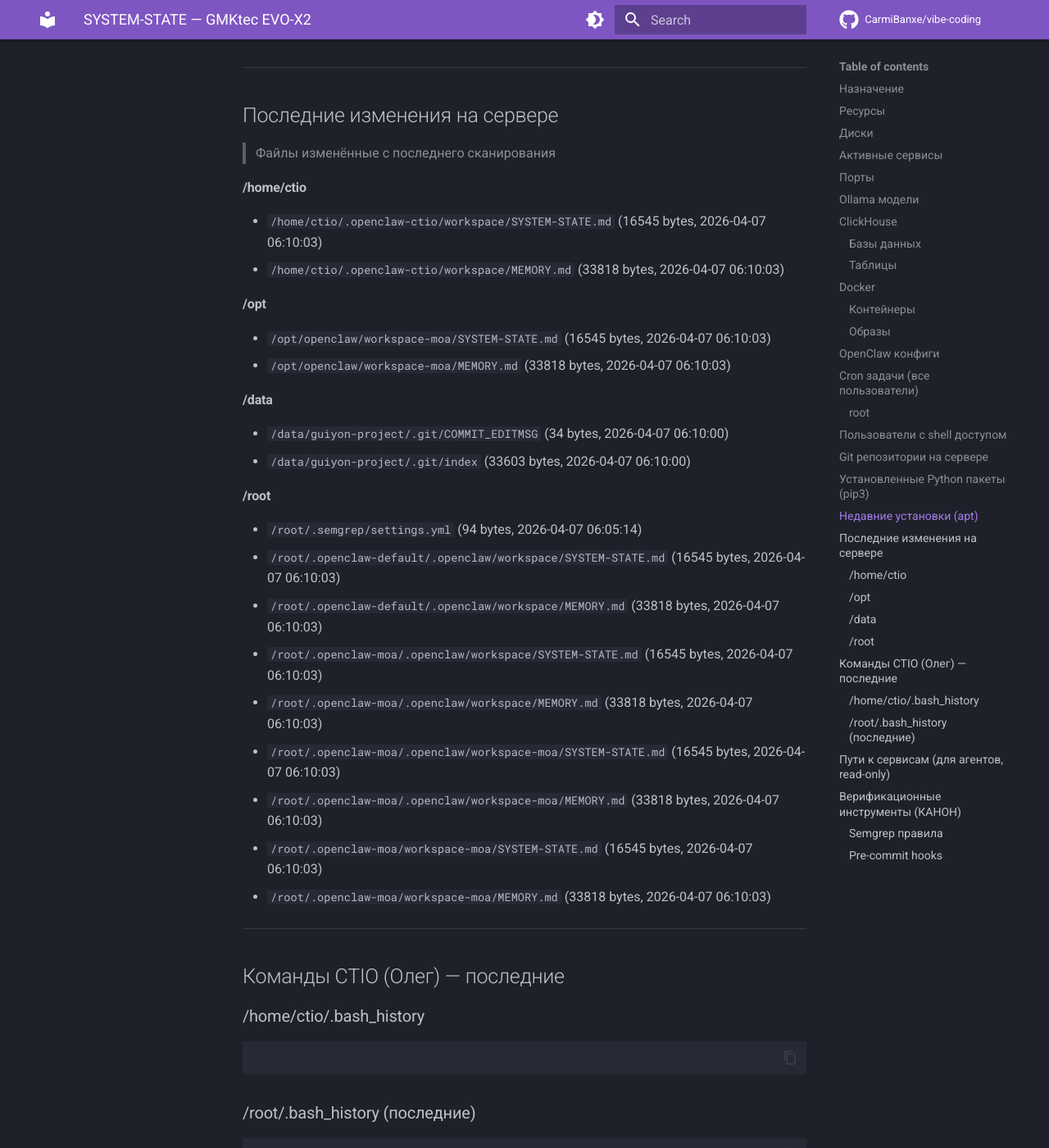
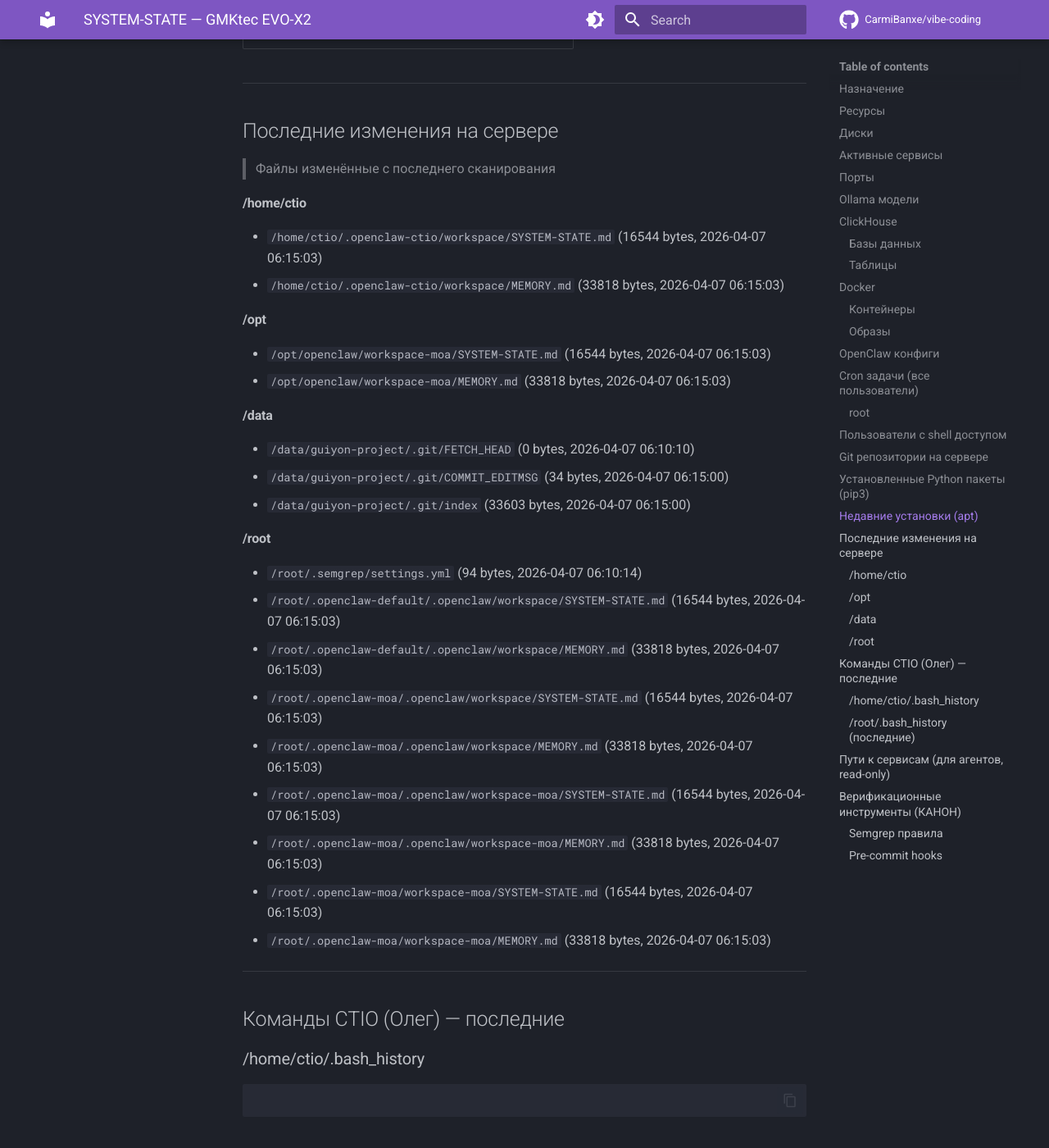
Before and after one commit to CarmiBanxe/vibe-coding, an MkDocs documentation site: the page built from docs/SYSTEM-STATE.md, in a window 1280 px wide and 1400 px high, scrolled down 13841 px. Shown: the whole window at 82% size. Built offline with MkDocs 1.6.1 and Material for MkDocs 9.7.7, drawn with Linux system fonts in a browser that asks for light colours; comment, search, counter and statistics services are not loaded; some of the changed text lies outside the part shown.

Commit message:
auto: SYSTEM-STATE v2 update (2026-04-07 06:15 CEST)

```diff
--- a/docs/SYSTEM-STATE.md
+++ b/docs/SYSTEM-STATE.md
@@ -1,6 +1,6 @@
 # SYSTEM-STATE — GMKtec EVO-X2
 > Автоматически обновляется каждые 5 минут
-> Последнее сканирование: 2026-04-07 06:10 CEST
+> Последнее сканирование: 2026-04-07 06:15 CEST
 > Источник: ctio-watcher.sh v2 (cron)
 
 ## Назначение
@@ -49,6 +49,7 @@
 fwupd.service running
 getty@tty1.service running
 gnome-remote-desktop.service running
+guiyon-api.service running
 guiyon-bridge.service running
 guiyon-dispatcher.service running
 guiyon-project-api.service running
@@ -249,8 +250,8 @@
 | marble-src-marble-frontend:latest | 757MB |
 | marble-src-marble-backend:latest | 255MB |
 | andreysenov/firebase-tools:latest | 1.47GB |
+| jube.app:latest | 646MB |
 | <none>:<none> | 646MB |
-| jube.app:latest | 646MB |
 | mongo:8 | 950MB |
 | postgis/postgis:17-3.5 | 637MB |
 | postgres:17 | 453MB |
@@ -379,27 +380,28 @@
 
 
 #### /home/ctio
-- `/home/ctio/.openclaw-ctio/workspace/SYSTEM-STATE.md` (16545 bytes, 2026-04-07 06:10:03)
-- `/home/ctio/.openclaw-ctio/workspace/MEMORY.md` (33818 bytes, 2026-04-07 06:10:03)
+- `/home/ctio/.openclaw-ctio/workspace/SYSTEM-STATE.md` (16544 bytes, 2026-04-07 06:15:03)
+- `/home/ctio/.openclaw-ctio/workspace/MEMORY.md` (33818 bytes, 2026-04-07 06:15:03)
 
 #### /opt
-- `/opt/openclaw/workspace-moa/SYSTEM-STATE.md` (16545 bytes, 2026-04-07 06:10:03)
-- `/opt/openclaw/workspace-moa/MEMORY.md` (33818 bytes, 2026-04-07 06:10:03)
+- `/opt/openclaw/workspace-moa/SYSTEM-STATE.md` (16544 bytes, 2026-04-07 06:15:03)
+- `/opt/openclaw/workspace-moa/MEMORY.md` (33818 bytes, 2026-04-07 06:15:03)
 
 #### /data
-- `/data/guiyon-project/.git/COMMIT_EDITMSG` (34 bytes, 2026-04-07 06:10:00)
-- `/data/guiyon-project/.git/index` (33603 bytes, 2026-04-07 06:10:00)
+- `/data/guiyon-project/.git/FETCH_HEAD` (0 bytes, 2026-04-07 06:10:10)
+- `/data/guiyon-project/.git/COMMIT_EDITMSG` (34 bytes, 2026-04-07 06:15:00)
+- `/data/guiyon-project/.git/index` (33603 bytes, 2026-04-07 06:15:00)
 
 #### /root
-- `/root/.semgrep/settings.yml` (94 bytes, 2026-04-07 06:05:14)
-- `/root/.openclaw-default/.openclaw/workspace/SYSTEM-STATE.md` (16545 bytes, 2026-04-07 06:10:03)
-- `/root/.openclaw-default/.openclaw/workspace/MEMORY.md` (33818 bytes, 2026-04-07 06:10:03)
-- `/root/.openclaw-moa/.openclaw/workspace/SYSTEM-STATE.md` (16545 bytes, 2026-04-07 06:10:03)
-- `/root/.openclaw-moa/.openclaw/workspace/MEMORY.md` (33818 bytes, 2026-04-07 06:10:03)
-- `/root/.openclaw-moa/.openclaw/workspace-moa/SYSTEM-STATE.md` (16545 bytes, 2026-04-07 06:10:03)
-- `/root/.openclaw-moa/.openclaw/workspace-moa/MEMORY.md` (33818 bytes, 2026-04-07 06:10:03)
-- `/root/.openclaw-moa/workspace-moa/SYSTEM-STATE.md` (16545 bytes, 2026-04-07 06:10:03)
-- `/root/.openclaw-moa/workspace-moa/MEMORY.md` (33818 bytes, 2026-04-07 06:10:03)
+- `/root/.semgrep/settings.yml` (94 bytes, 2026-04-07 06:10:14)
+- `/root/.openclaw-default/.openclaw/workspace/SYSTEM-STATE.md` (16544 bytes, 2026-04-07 06:15:03)
+- `/root/.openclaw-default/.openclaw/workspace/MEMORY.md` (33818 bytes, 2026-04-07 06:15:03)
+- `/root/.openclaw-moa/.openclaw/workspace/SYSTEM-STATE.md` (16544 bytes, 2026-04-07 06:15:03)
+- `/root/.openclaw-moa/.openclaw/workspace/MEMORY.md` (33818 bytes, 2026-04-07 06:15:03)
+- `/root/.openclaw-moa/.openclaw/workspace-moa/SYSTEM-STATE.md` (16544 bytes, 2026-04-07 06:15:03)
+- `/root/.openclaw-moa/.openclaw/workspace-moa/MEMORY.md` (33818 bytes, 2026-04-07 06:15:03)
+- `/root/.openclaw-moa/workspace-moa/SYSTEM-STATE.md` (16544 bytes, 2026-04-07 06:15:03)
+- `/root/.openclaw-moa/workspace-moa/MEMORY.md` (33818 bytes, 2026-04-07 06:15:03)
 
 ---
 
```
Also changed, not shown: other parts of docs/SYSTEM-STATE.md (+3 -3 lines).
